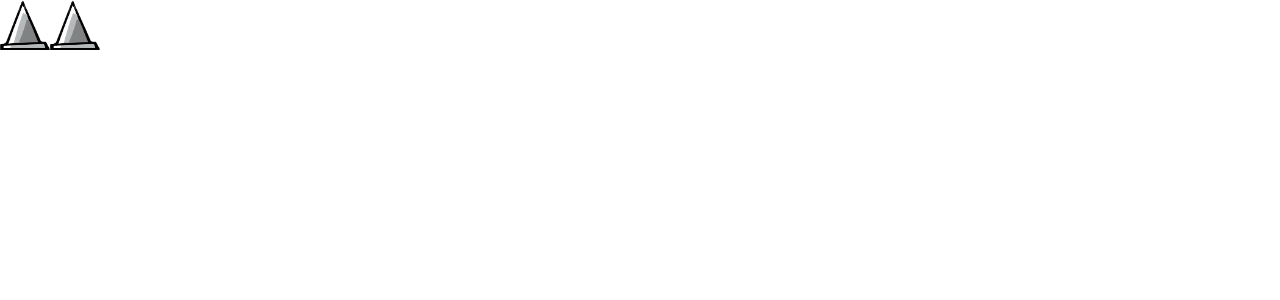
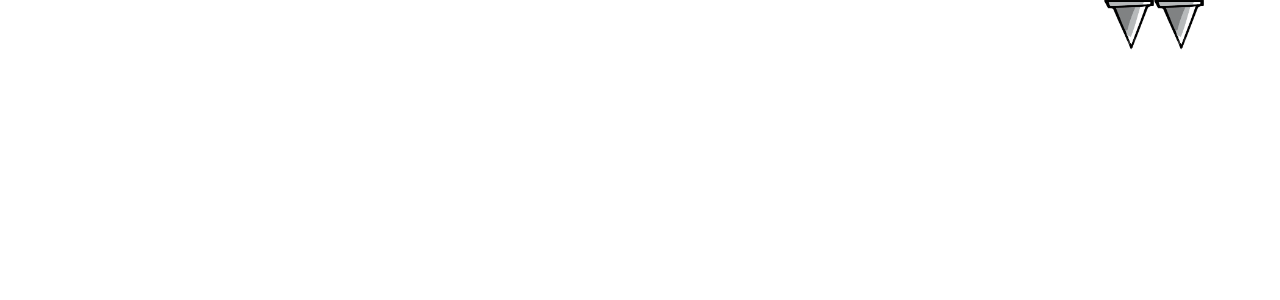
Before and after one commit to 2OttO2/ShootTheThingy, a React (Vite) app: page / in a window 1280 px wide. Shown: the top 300 px of the page. Built offline with nearby package versions, Linux system fonts and the light colour scheme.

Commit message:
less broken

```diff
--- a/src/App.jsx
+++ b/src/App.jsx
@@ -13,6 +13,7 @@ function App() {
   });
 
 
+  const spikeSpeed = 4;
 
   const playerY = useRef(250);
   const speed = useRef(0);
@@ -33,14 +34,15 @@ function App() {
 
 
     //LOGICA DO Spikes
+
 setSpike((prev) => {
-      const nextX = prev.x - 4;
+    const nextX = prev.x - spikeSpeed * dt;
 
     if (nextX < -250) {
       return {
         x: window.innerWidth + 100,
         side: Math.random() < 0.5 ? "top" : "bottom",
-          amount: Math.floor(Math.random() * 3) + 2, // 2~4
+        amount: Math.floor(Math.random() * 3) + 2,
        };
      }
 
--- a/src/components/Spikes/Spikes.jsx
+++ b/src/components/Spikes/Spikes.jsx
@@ -4,7 +4,7 @@ import spikeImg from "../../assets/spike.png";
 function Spikes({ x, side, amount }) {
   return (
     <div
-      className={`styles.spikes ${side}`}
+      className={`${styles.spikes} ${styles[side]}`}
       style={{ left: `${x}px` }}
     >
       {Array.from({ length: amount }).map((_, index) => (
--- a/src/components/Spikes/Spikes.module.css
+++ b/src/components/Spikes/Spikes.module.css
@@ -1,22 +1,21 @@
-.spikes{
-    position:absolute;
-    display:flex;
-    gap:4px;
+.spikes {
+  position: absolute;
+  display: flex;
 }
 
-.spikes.bottom{
-    bottom:0;
+.top {
+  top: 0;
 }
 
-.spikes.top{
-    top:0;
+.bottom {
+  bottom: 0;
 }
 
-.spike{
-    width:50px;
-    height:50px;
+.spike {
+  width: 50px;
+  height: 50px;
 }
 
-.top.spike{
-    transform:rotate(180deg);
+.top .spike {
+  transform: rotate(180deg);
 }
```
Lines whose indentation alone changed are shown as unchanged.
